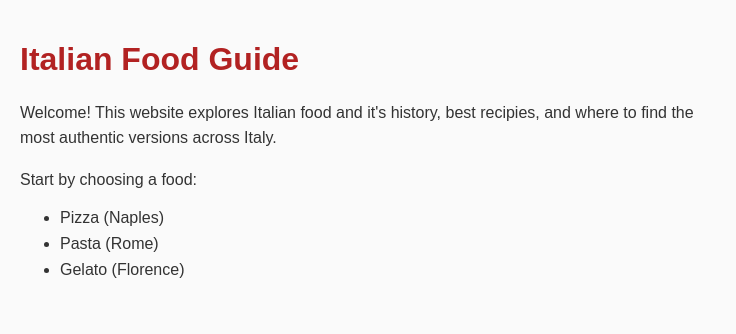
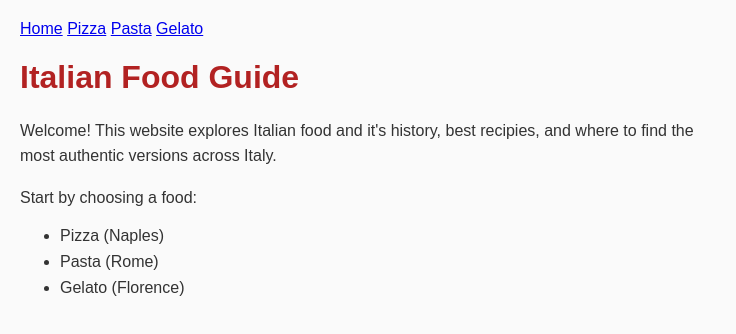
Before and after one commit to BiggerO-blip/italian-food-website, a plain HTML site: page index.html in a window 1280 px wide. Shown: the whole page, without its empty margins (0-736 px from the left). Drawn offline with Linux system fonts and the light colour scheme.

Commit message:
Add navigation bar to index.html
Added a navigation bar with links to Home, Pizza, Pasta, and Gelato pages.

```diff
--- a/index.html
+++ b/index.html
@@ -6,6 +6,13 @@
   <link rel = "stylesheet" href = "style.css">
 </head>
 <body>
+
+  <nav>
+    <a href="index.html">Home</a>
+    <a href="pizza.html">Pizza</a>
+    <a href="pasta.html">Pasta</a>
+    <a href="gelato.html">Gelato</a>
+  </nav>
 
   <h1>Italian Food Guide</h1>
 
```
